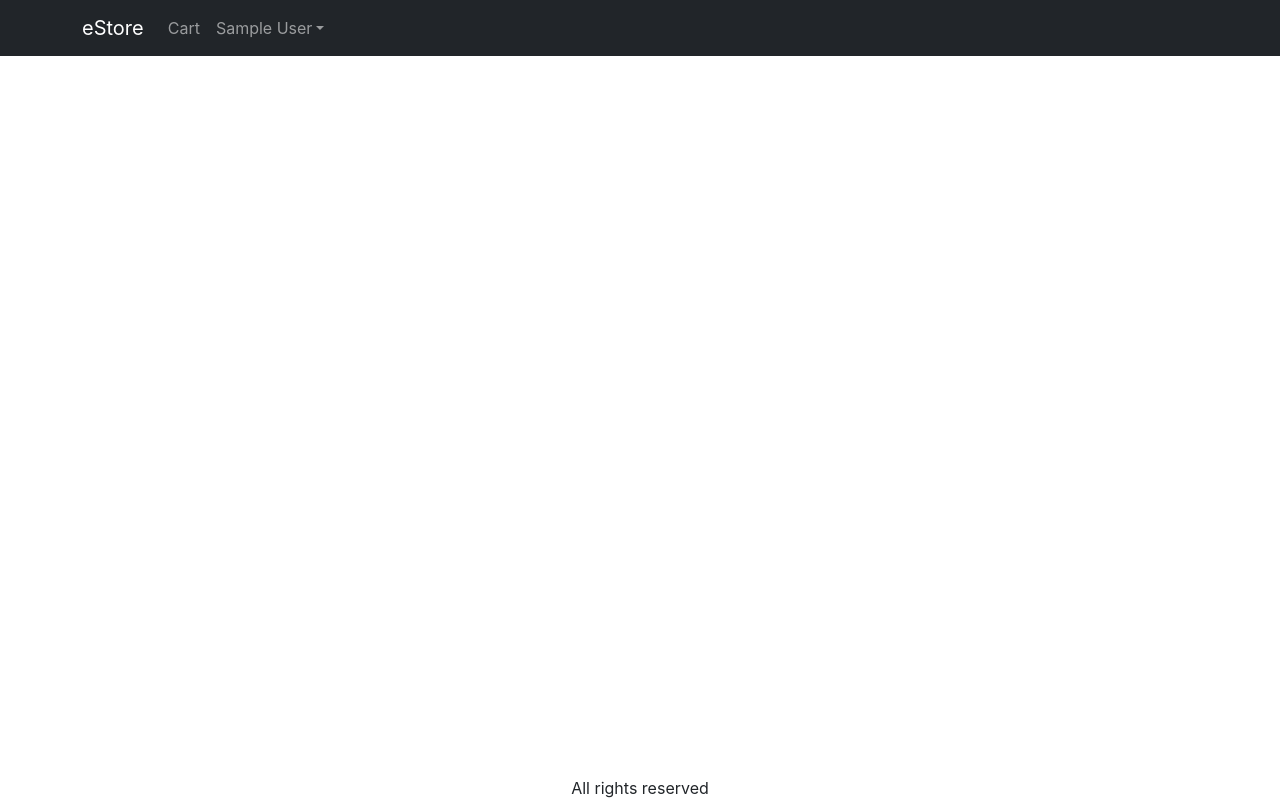
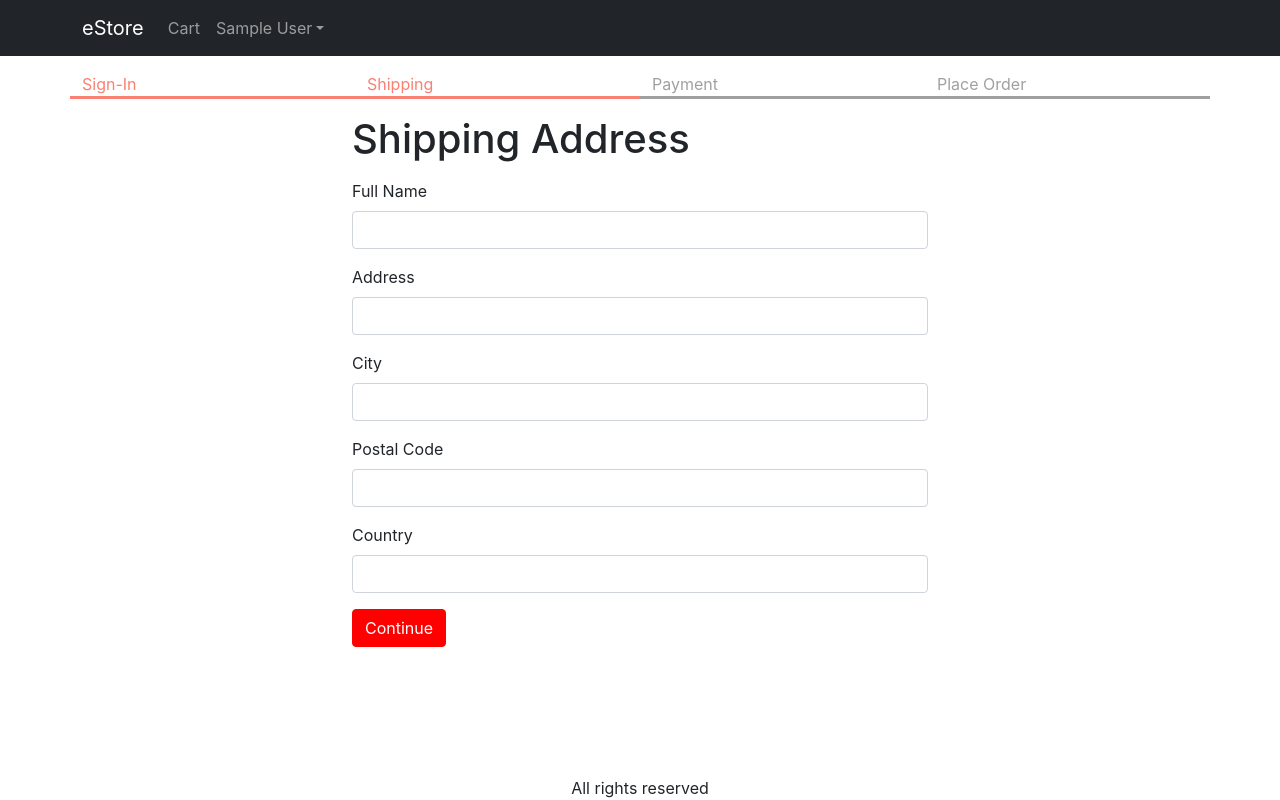
Before and after one commit to miltongg/MERN-eStore, a React (Create React App) app in the folder frontend/: page /shipping in a window 1280 px wide. Built offline with nearby package versions, Linux system fonts and the light colour scheme; sample sign-in values are in the browser's storage.

Commit message:
Add Checjout view

```diff
--- a/frontend/src/App.js
+++ b/frontend/src/App.js
@@ -9,6 +9,7 @@
 import {Store} from "./Store";
 import {CartScreen} from "./screens/CartScreen";
 import {SigninScreen} from "./screens/SinginScreen";
+import ShippingAddressScreen from "./screens/ShippingAddressScreen";
 
 function App() {
 
@@ -19,6 +20,7 @@
   const signoutHandler = () => {
     ctxDispatch({type: 'USER_SIGNOUT'});
     localStorage.removeItem('userInfo');
+    localStorage.removeItem('shippingAddress');
   }
 
   return (
@@ -72,6 +74,7 @@
               <Route path="/product/:slug" element={<ProductScreen />} />
               <Route path="/cart" element={<CartScreen />} />
               <Route path="/signin" element={<SigninScreen />} />
+              <Route path="/shipping" element={<ShippingAddressScreen />} />
             </Routes>
           </Container>
         </main>
--- a/frontend/src/Store.js
+++ b/frontend/src/Store.js
@@ -9,6 +9,11 @@
         null,
 
     cart: {
+
+        shippingAddress: localStorage.getItem('shippingAddress') ?
+        JSON.parse(localStorage.getItem('shippingAddress')) :
+        {},
+
         cartItems: localStorage.getItem('cartItems') ?
             JSON.parse(localStorage.getItem('cartItems')) :
             [],
@@ -45,7 +50,21 @@
 
 
         case 'USER_SIGNOUT':
-            return {...state, userInfo: null}
+            return {
+                ...state,
+                userInfo: null,
+                cart: {cartItems: [],
+                shippingAddress: {}
+            }}
+
+            case 'SAVE_SHIPPING_ADDRESS':
+                return {
+                    ...state,
+                    cart: {
+                        ...state.cart,
+                        shippingAddress: action.payload
+                    }
+                }
 
         default:
             return state;
--- /dev/null
+++ b/frontend/src/components/checkoutSteps.js
@@ -0,0 +1,16 @@
+import React from "react";
+import { Col, Row } from "react-bootstrap";
+
+export default function CheckoutSteps(props) {
+
+    return (
+
+        <Row className="checkout-steps">
+            <Col className={props.step1 ? 'active' : ''}>Sign-In</Col>
+            <Col className={props.step2 ? 'active' : ''}>Shipping</Col>
+            <Col className={props.step3 ? 'active' : ''}>Payment</Col>
+            <Col className={props.step4 ? 'active' : ''}>Place Order</Col>
+        </Row>
+
+    )
+}
--- a/frontend/src/index.css
+++ b/frontend/src/index.css
@@ -60,3 +60,13 @@
 .small-container {
   max-width: 600px;
 }
+
+.checkout-steps > div {
+  border-bottom: 0.2rem solid #a0a0a0;
+  color: #a0a0a0;
+}
+
+.checkout-steps > div.active {
+  border-bottom: 0.2rem solid salmon;
+  color: salmon;
+}
--- a/frontend/src/screens/HomeScreen.js
+++ b/frontend/src/screens/HomeScreen.js
@@ -1,5 +1,4 @@
 import React, { useEffect, useReducer } from 'react'
-import logger from 'use-reducer-logger';
 import {Col, Row} from "react-bootstrap";
 import {Product} from "../components/Product";
 import {Helmet} from "react-helmet-async";
--- /dev/null
+++ b/frontend/src/screens/ShippingAddressScreen.js
@@ -0,0 +1,127 @@
+import React, { useContext, useEffect, useState } from "react";
+import {Helmet} from "react-helmet-async";
+import {Button, Form, FormControl, FormGroup, FormLabel} from "react-bootstrap";
+import { useNavigate } from "react-router-dom";
+import { Store } from "../Store";
+import CheckoutSteps from "../components/checkoutSteps";
+
+export default function ShippingAddressScreen() {
+
+    const navigate = useNavigate();
+    const { state, dispatch: ctxDispatch } = useContext(Store);
+    const {
+        userInfo,
+        cart: {shippingAddress}
+    } = state;
+
+    const [fullName, setFullName] = useState(shippingAddress.fullName || '');
+    const [address, setAddress] = useState(shippingAddress.address || '');
+    const [city, setCity] = useState(shippingAddress.city || '');
+    const [postalCode, setPostalCode] = useState(shippingAddress.postalCode || '');
+    const [country, setCountry] = useState(shippingAddress.country || '');
+
+    useEffect(() => {
+        if(!userInfo) {
+            navigate('/signin?redirect=/shipping')
+        }
+    }, [userInfo, navigate])
+
+    const submitHandler = (e) => {
+        e.preventDefault();
+
+        ctxDispatch({
+            type: 'SAVE_SHIPPING_ADDRESS',
+            payload: {
+                fullName,
+                address,
+                city,
+                postalCode,
+                country
+            }
+        });
+
+        localStorage.setItem('shippingAddress', JSON.stringify({
+            fullName,
+            address,
+            city,
+            postalCode,
+            country
+        }));
+
+        navigate('/payment');
+    }
+
+    return (
+
+        <div>
+            <Helmet>
+                <title>Shipping Address</title>
+            </Helmet>
+            <CheckoutSteps step1 step2></CheckoutSteps>
+            <div className="container small-container">
+            <h1 className="my-3">Shipping Address</h1>
+
+                <Form onSubmit={submitHandler}>
+
+                    <FormGroup className="mb-3" controlId="fullName">
+                        <FormLabel>Full Name</FormLabel>
+                        <FormControl
+                            value={fullName}
+                            onChange={(e) => setFullName(e.target.value)}
+                            required
+                        >
+                        </FormControl>
+                    </FormGroup>
+
+                    <FormGroup className="mb-3" controlId="address">
+                        <FormLabel>Address</FormLabel>
+                        <FormControl
+                            value={address}
+                            onChange={(e) => setAddress(e.target.value)}
+                            required
+                        >
+                        </FormControl>
+                    </FormGroup>
+
+                    <FormGroup className="mb-3" controlId="city">
+                        <FormLabel>City</FormLabel>
+                        <FormControl
+                            value={city}
+                            onChange={(e) => setCity(e.target.value)}
+                            required
+                        >
+                        </FormControl>
+                    </FormGroup>
+
+                    <FormGroup className="mb-3" controlId="postalCode">
+                        <FormLabel>Postal Code</FormLabel>
+                        <FormControl
+                            value={postalCode}
+                            onChange={(e) => setPostalCode(e.target.value)}
+                            required
+                        >
+                        </FormControl>
+                    </FormGroup>
+
+                    <FormGroup className="mb-3" controlId="country">
+                        <FormLabel>Country</FormLabel>
+                        <FormControl
+                            value={country}
+                            onChange={(e) => setCountry(e.target.value)}
+                            required
+                        >
+                        </FormControl>
+                    </FormGroup>
+
+                    <div className="mb-3">
+                        <Button variant="primary" type="submit">
+                            Continue
+                        </Button>
+                    </div>
+                </Form>
+            </div>
+
+        </div>
+
+    )
+}
```
Also changed, not shown: 1 other file (tests, documents, lock files or other folders).
